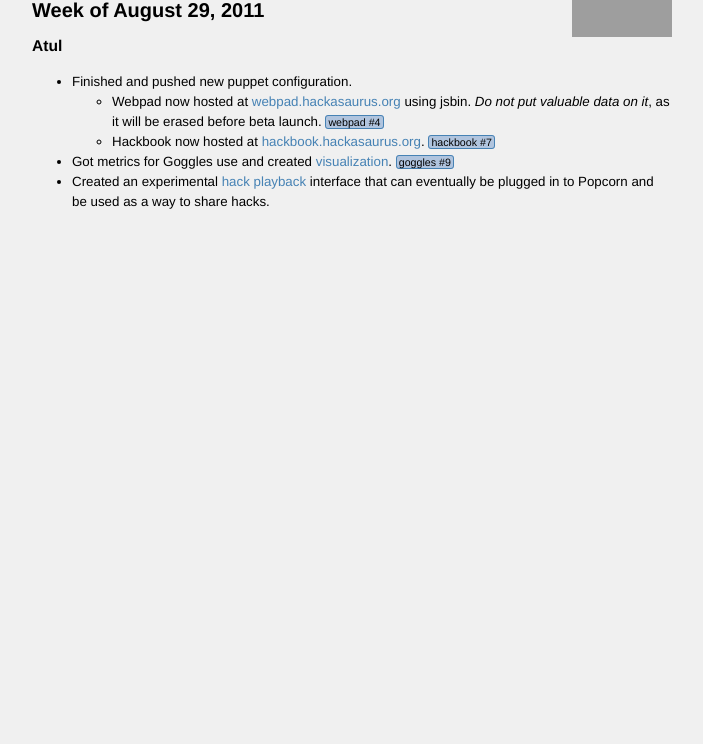
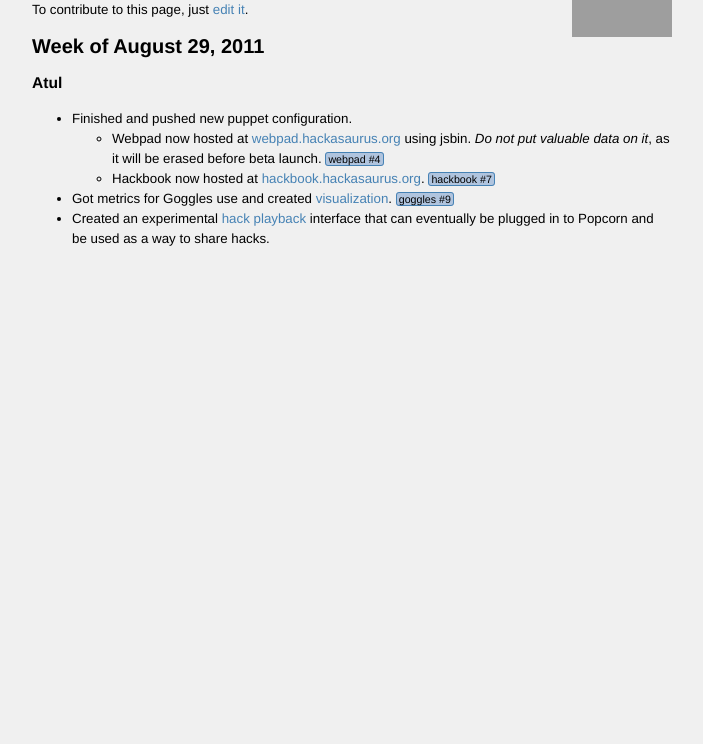
Before and after one commit to hackasaurus/hackasaurus-project-updates, a plain HTML site: page index.html in a window 1280 px wide. Shown: the part 56-800 px from the top of the page, without its empty margins (288-991 px from the left). Drawn offline with Linux system fonts and the light colour scheme; grey boxes are pictures that could not be loaded.

Commit message:
added instructions

```diff
--- a/index.html
+++ b/index.html
@@ -4,6 +4,7 @@
 <link rel="stylesheet" href="main.css">
 <img src="http://hackasaurus.org/include/image/supergirl.png" id="supergirl">
 <h1>Hackasaurus Project Updates</h1>
+<p>To contribute to this page, just <a href="https://github.com/hackasaurus/hackasaurus-project-updates/edit/gh-pages/index.html">edit it</a>.</p>
 
 <h2>Week of August 29, 2011</h2>
 
```
